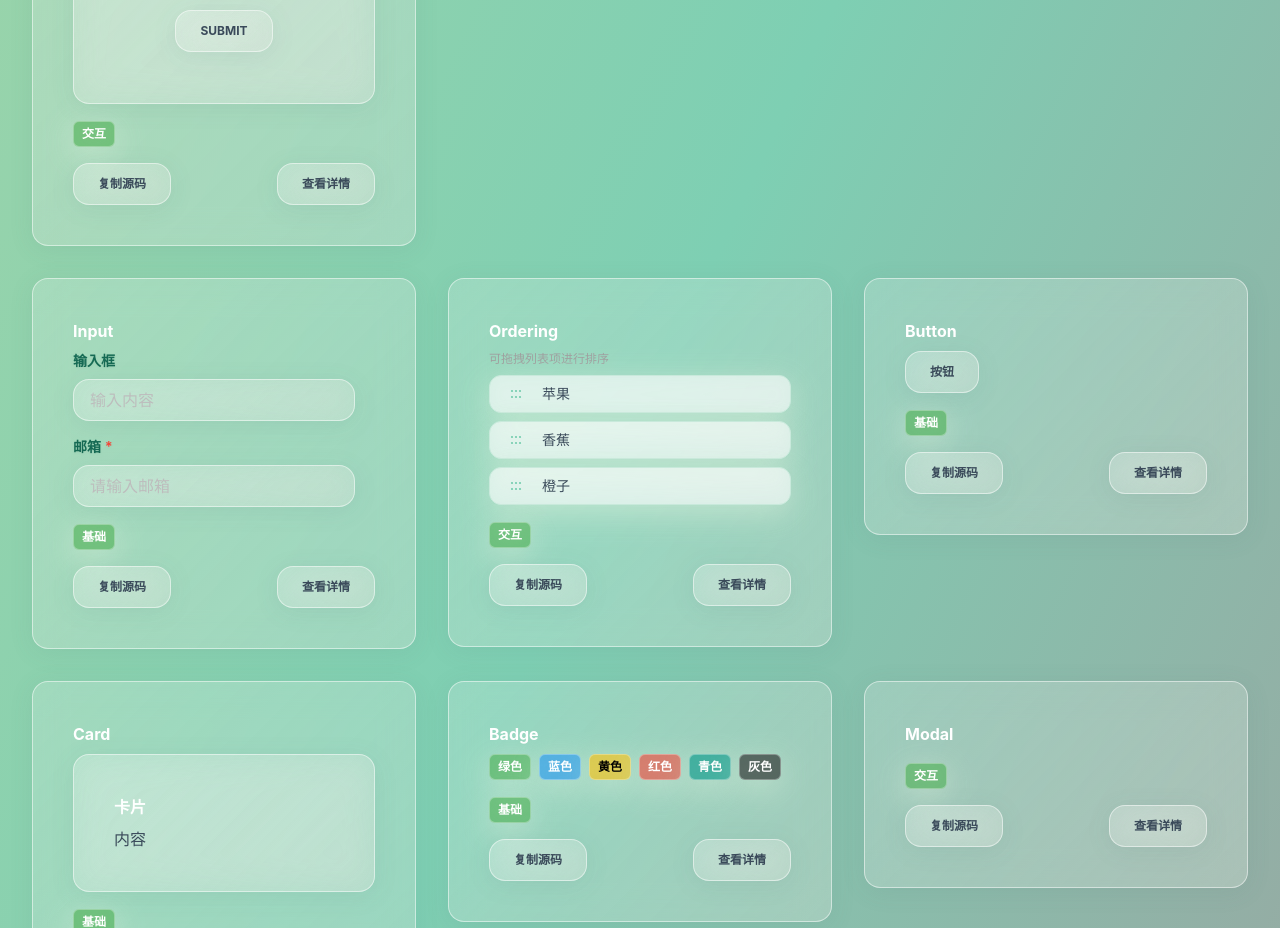
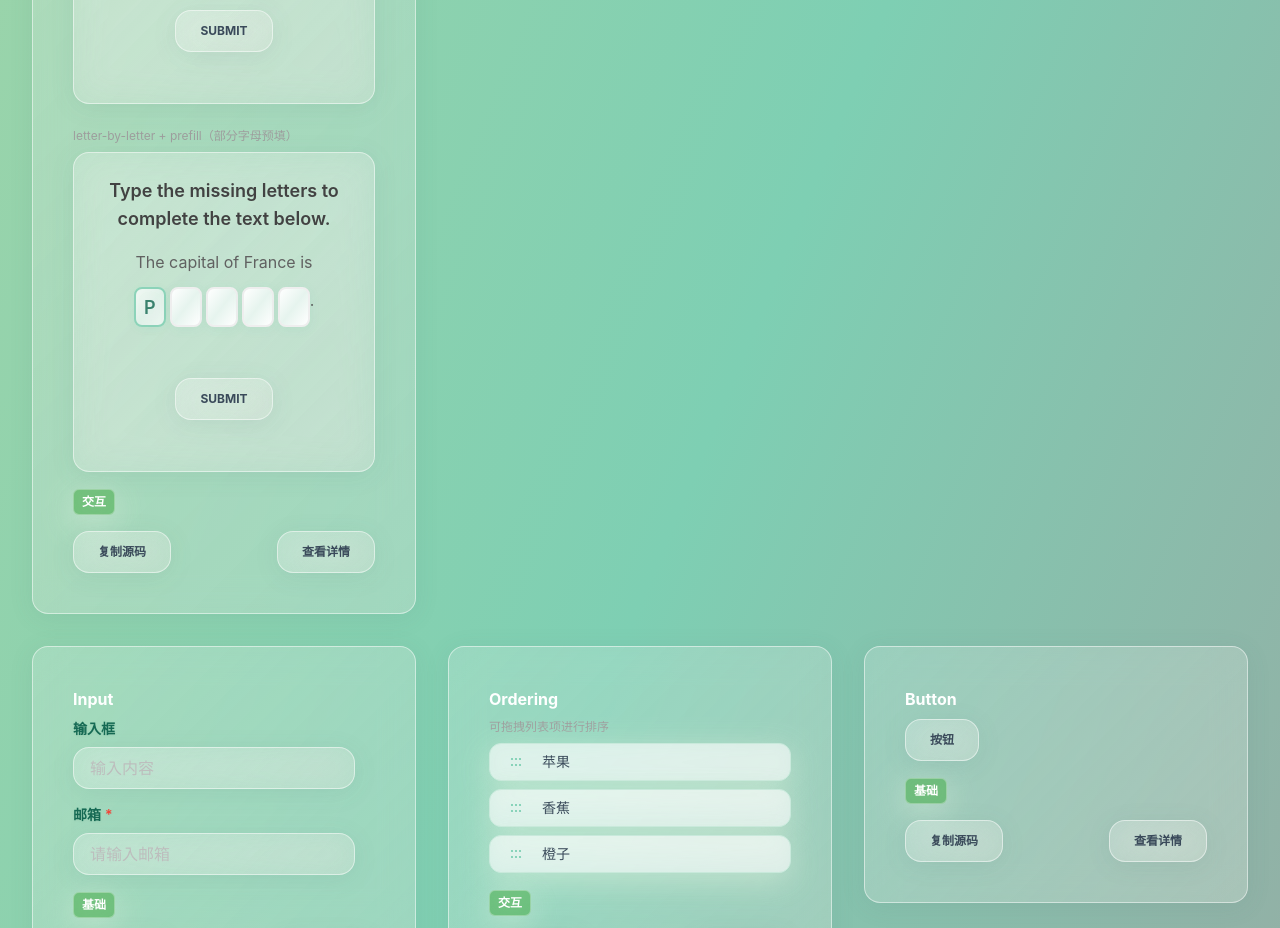
Before and after one commit to nibilin33/liquid-glass-ui, a Next.js app: page / in a window 1280 px wide. Shown: the part 1020-1948 px from the top of the page. Built offline with nearby package versions, Linux system fonts and the light colour scheme.

Commit message:
feat:update clozeinput

```diff
--- a/components/ClozeInput.tsx
+++ b/components/ClozeInput.tsx
@@ -7,19 +7,25 @@ export interface ClozeInputProps {
     text: string; // 题干，使用 {n} 占位
     answers: string[]; // 正确答案数组（每个空填一个词或短语）
     letterMode?: boolean; // 是否每个字母一个输入框
+    prefill?: (string | null)[][]; // letterMode 下预填答案，二维数组，填好则不可修改
     onSubmit?: (userAnswers: string[], correct: boolean) => void;
 }
 
 // 题干格式示例："We {0} to {1} our {2} out, but we were completely {3}."
-export function ClozeInput({ text, answers, letterMode = false, onSubmit }: ClozeInputProps) {
+export function ClozeInput({ text, answers, letterMode = false, prefill, onSubmit }: ClozeInputProps) {
     const [submitted, setSubmitted] = useState(false);
     const [correct, setCorrect] = useState(false);
 
     // 处理输入变化
     const [inputs, setInputs] = useState(() => {
         if (!letterMode) return Array(answers.length).fill('');
-        // letterMode: 每个空拆分为字母
-        return answers.map(ans => Array(ans.length).fill(''));
+        // letterMode: 每个空拆分为字母，支持预填
+        return answers.map((ans, i) => {
+            if (prefill && prefill[i]) {
+                return ans.split('').map((_, j) => prefill[i][j] ?? '');
+            }
+            return Array(ans.length).fill('');
+        });
     });
 
     const handleChange = (blankIdx: number, letterIdx: number, val: string) => {
@@ -28,6 +34,8 @@ export function ClozeInput({ text, answers, letterMode = false, onSubmit }: Cloz
             next[blankIdx] = val;
             setInputs(next);
         } else {
+            // prefill 不可修改
+            if (prefill && prefill[blankIdx] && prefill[blankIdx][letterIdx] != null) return;
             const next = inputs.map(arr => [...arr]);
             next[blankIdx][letterIdx] = val;
             setInputs(next);
@@ -82,22 +90,25 @@ export function ClozeInput({ text, answers, letterMode = false, onSubmit }: Cloz
                             />
                         );
                     } else {
-                        // letterMode: 每个字母一个输入框
+                        // letterMode: 每个字母一个输入框，支持预填
                         return (
                             <span key={i} className="inline-flex gap-1 align-middle">
-                                {(answers[idx] as string).split('').map((_, letterIdx) => (
+                                {(answers[idx] as string).split('').map((_, letterIdx) => {
+                                    const isPrefilled = prefill && prefill[idx] && prefill[idx][letterIdx] != null;
+                                    return (
                                         <motion.input
                                             key={letterIdx}
                                             type="text"
                                             maxLength={1}
                                             value={inputs[idx][letterIdx] as string}
                                             onChange={e => handleChange(idx, letterIdx, e.target.value)}
-                                        disabled={submitted}
-                                        className={`w-8 h-10 text-center px-0 py-0 rounded-lg border-2 outline-none transition-all shadow-glass bg-gradient-to-br from-white/80 via-emerald-50 to-white/60 backdrop-blur font-semibold text-lg focus:border-emerald-400 focus:ring-2 focus:ring-emerald-300 hover:shadow-[0_0_8px_2px_rgba(52,181,139,0.12)] ${submitted ? (inputs[idx][letterIdx].trim().toLowerCase() === answers[idx][letterIdx].toLowerCase() ? 'border-emerald-400 text-emerald-700 bg-emerald-50' : 'border-red-400 text-red-500 bg-red-50') : 'border-gray-200 text-gray-700'}`}
+                                            disabled={submitted || isPrefilled}
+                                            className={`w-8 h-10 text-center px-0 py-0 rounded-lg border-2 outline-none transition-all shadow-glass bg-gradient-to-br from-white/80 via-emerald-50 to-white/60 backdrop-blur font-semibold text-lg focus:border-emerald-400 focus:ring-2 focus:ring-emerald-300 hover:shadow-[0_0_8px_2px_rgba(52,181,139,0.12)] ${isPrefilled ? 'bg-emerald-50 border-emerald-300 text-emerald-700 opacity-80' : (submitted ? (inputs[idx][letterIdx].trim().toLowerCase() === answers[idx][letterIdx].toLowerCase() ? 'border-emerald-400 text-emerald-700 bg-emerald-50' : 'border-red-400 text-red-500 bg-red-50') : 'border-gray-200 text-gray-700')}`}
                                             style={{ boxShadow: '0 2px 12px rgba(52,181,139,0.08)' }}
                                             animate={{ scale: submitted ? 1.08 : 1 }}
                                         />
-                                ))}
+                                    );
+                                })}
                             </span>
                         );
                     }
--- a/pages/index.tsx
+++ b/pages/index.tsx
@@ -118,6 +118,15 @@ export default function RootLayout() {
                   letterMode
                 />
               </div>
+              <div>
+                <div className="mb-2 text-xs text-gray-500">letter-by-letter + prefill（部分字母预填）</div>
+                <ClozeInput
+                  text="The capital of France is {0}."
+                  answers={["Paris"]}
+                  letterMode
+                  prefill={[['P', null, null, null, null]]}
+                />
+              </div>
             </div>
           ),
           code:
```
Lines whose indentation alone changed are shown as unchanged.
